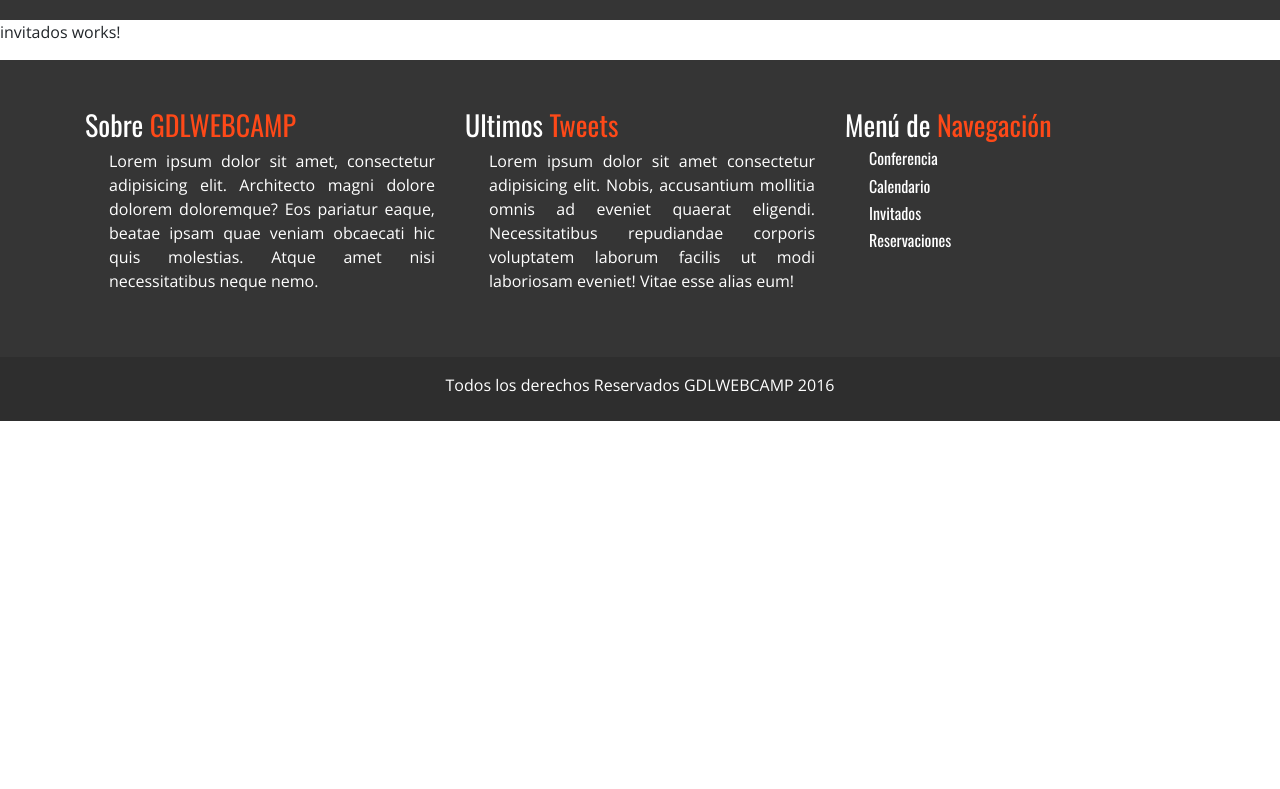
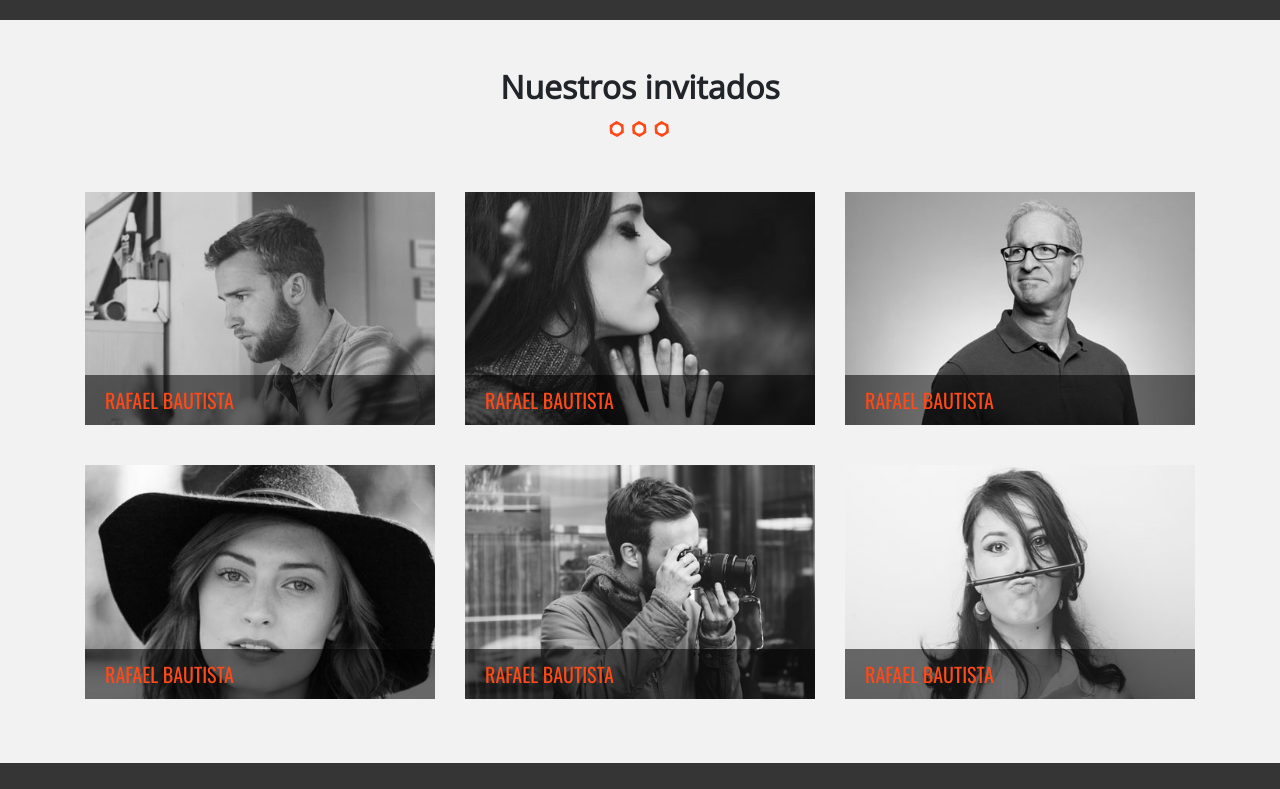
Before and after one commit to josheSD/Udemy-Project, an Angular app: page /invitados in a window 1280 px wide. Shown: the part 871-1660 px from the top of the page. Before the commit the page ends 1292 px from the top, so only its background shows below. Built offline with nearby package versions, Linux system fonts and the light colour scheme.

Commit message:
Terminado invitados

```diff
--- a/src/app/components/calendario/calendario.component.css
+++ b/src/app/components/calendario/calendario.component.css
@@ -0,0 +1,29 @@
+/* section calendario*/
+
+.calendario h2 {
+    font-family: 'Oswald', sans-serif;
+    text-transform: uppercase;
+}
+
+.calendario h3 {
+    font-family: 'PT Sans', sans-serif;
+}
+
+.calendario {
+    background-color: #F2F2F2;
+}
+
+.calendario .my-bg {
+    background-color: #fe4919;
+}
+
+.calendario h6 {
+    color: #fe4919;
+    font-weight: bold;
+    margin-bottom: 15px;
+}
+
+.calendario .fa {
+    color: #fe4919;
+    margin-right: 5px;
+}
--- a/src/app/components/calendario/calendario.component.html
+++ b/src/app/components/calendario/calendario.component.html
@@ -1,3 +1,87 @@
-<p>
-  calendario works!
-</p>
+<section class="calendario">
+    <div class="container">
+        <div class="row py-5">
+            <div class="col-12 text-center">
+                <h2 class="font-weight-bold">Calendario de Eventos </h2>
+                <img src="../../../assets/img/separador.png" alt="">
+            </div>
+        </div>
+        <div class="row text-center my-bg">
+            <div class="col-12">
+                <h3 class="text-white">2016-12-09</h3>
+            </div>
+        </div>
+
+        <div class="row text-center bg-white">
+            <div class="col-12 col-md-4 py-4 border">
+                <h6>NOMBRE DE TALLER</h6>
+                <p><i class="fa fa-clock-o"></i>2016-12-09 10:00:00 HRS</p>
+                <p><i class="fa fa-code"></i>TALLER</p>
+                <p><i class="fa fa-user"></i>PERSONA ENCARGADA</p>
+
+            </div>
+            <div class="col-12 col-md-4 py-4 border">
+                <h6>NOMBRE DE TALLER</h6>
+                <p><i class="fa fa-clock-o"></i>2016-12-09 10:00:00 HRS</p>
+                <p><i class="fa fa-code"></i>TALLER</p>
+                <p><i class="fa fa-user"></i>PERSONA ENCARGADA</p>
+
+            </div>
+            <div class="col-12 col-md-4 py-4 border">
+                <h6>NOMBRE DE TALLER</h6>
+                <p><i class="fa fa-clock-o"></i>2016-12-09 10:00:00 HRS</p>
+                <p><i class="fa fa-code"></i>TALLER</p>
+                <p><i class="fa fa-user"></i>PERSONA ENCARGADA</p>
+            </div>
+        </div>
+
+        <div class="row text-center bg-white">
+            <div class="col-12 col-md-4 py-4 border">
+                <h6>NOMBRE DE TALLER</h6>
+                <p><i class="fa fa-clock-o"></i>2016-12-09 10:00:00 HRS</p>
+                <p><i class="fa fa-code"></i>TALLER</p>
+                <p><i class="fa fa-user"></i>PERSONA ENCARGADA</p>
+
+            </div>
+            <div class="col-12 col-md-4 py-4 border">
+                <h6>NOMBRE DE TALLER</h6>
+                <p><i class="fa fa-clock-o"></i>2016-12-09 10:00:00 HRS</p>
+                <p><i class="fa fa-code"></i>TALLER</p>
+                <p><i class="fa fa-user"></i>PERSONA ENCARGADA</p>
+
+            </div>
+            <div class="col-12 col-md-4 py-4 border">
+                <h6>NOMBRE DE TALLER</h6>
+                <p><i class="fa fa-clock-o"></i>2016-12-09 10:00:00 HRS</p>
+                <p><i class="fa fa-code"></i>TALLER</p>
+                <p><i class="fa fa-user"></i>PERSONA ENCARGADA</p>
+            </div>
+        </div>
+
+        <div class="row text-center bg-white">
+            <div class="col-12 col-md-4 py-4 border">
+                <h6>NOMBRE DE TALLER</h6>
+                <p><i class="fa fa-clock-o"></i>2016-12-09 10:00:00 HRS</p>
+                <p><i class="fa fa-code"></i>TALLER</p>
+                <p><i class="fa fa-user"></i>PERSONA ENCARGADA</p>
+
+            </div>
+            <div class="col-12 col-md-4 py-4 border">
+                <h6>NOMBRE DE TALLER</h6>
+                <p><i class="fa fa-clock-o"></i>2016-12-09 10:00:00 HRS</p>
+                <p><i class="fa fa-code"></i>TALLER</p>
+                <p><i class="fa fa-user"></i>PERSONA ENCARGADA</p>
+
+            </div>
+            <div class="col-12 col-md-4 py-4 border">
+                <h6>NOMBRE DE TALLER</h6>
+                <p><i class="fa fa-clock-o"></i>2016-12-09 10:00:00 HRS</p>
+                <p><i class="fa fa-code"></i>TALLER</p>
+                <p><i class="fa fa-user"></i>PERSONA ENCARGADA</p>
+            </div>
+        </div>
+        <div class="row pb-5">
+            <div class="col-12"></div>
+        </div>
+    </div>
+</section>
--- a/src/app/components/invitados/invitados.component.css
+++ b/src/app/components/invitados/invitados.component.css
@@ -0,0 +1,42 @@
+/* parte de my-invitado*/
+
+li {
+    list-style: none
+}
+
+.my-invitado {
+    background-color: #F2F2F2;
+}
+
+.my-invitado .invitados-image {
+    position: relative;
+    width: 100%;
+}
+
+.my-invitado .invitados-image img {
+    filter: gray;
+    -webkit-filter: grayscale(1);
+    -webkit-transition: all .2s ease-in-out;
+}
+
+.my-invitado .invitados-image img:hover {
+    -webkit-filter: grayscale(0);
+}
+
+.my-invitado .invitados-name {
+    position: absolute;
+    bottom: 16px;
+    background-color: rgba(0, 0, 0, 0.55);
+    width: 100%;
+}
+
+.my-invitado .invitados-name p {
+    font-family: 'Oswald', sans-serif;
+    color: #fe4918;
+    text-transform: uppercase;
+    margin: 0px;
+    padding-left: 20px;
+    padding-top: 10px;
+    padding-bottom: 10px;
+    font-size: 20px;
+}
--- a/src/app/components/invitados/invitados.component.html
+++ b/src/app/components/invitados/invitados.component.html
@@ -1,3 +1,63 @@
-<p>
-  invitados works!
-</p>
+<section class="my-invitado">
+    <div class="container">
+        <div class="row py-5">
+            <div class="col-12 text-center">
+                <h2 class="font-weight-bold">Nuestros invitados </h2>
+                <img src="../../../assets/img/separador.png" alt="">
+            </div>
+        </div>
+        <div class="row pb-4">
+            <div class="col-12 col-md-4">
+                <div class="invitados-image">
+                    <img src="../../../assets/img/invitado1.jpg" class="img-fluid mb-3" alt="">
+                    <div class="invitados-name">
+                        <p class="">Rafael Bautista</p>
+                    </div>
+                </div>
+            </div>
+            <div class="col-12 col-md-4">
+                <div class="invitados-image">
+                    <img src="../../../assets/img/invitado2.jpg" class="img-fluid mb-3" alt="">
+                    <div class="invitados-name">
+                        <p class="">Rafael Bautista</p>
+                    </div>
+                </div>
+            </div>
+            <div class="col-12 col-md-4">
+                <div class="invitados-image">
+                    <img src="../../../assets/img/invitado3.jpg" class="img-fluid mb-3" alt="">
+                    <div class="invitados-name">
+                        <p class="">Rafael Bautista</p>
+                    </div>
+                </div>
+            </div>
+        </div>
+        <!--3 invitados-->
+        <div class="row pb-5 ">
+            <div class="col-12 col-md-4">
+                <div class="invitados-image">
+                    <img src="../../../assets/img/invitado4.jpg" class="img-fluid mb-3" alt="">
+                    <div class="invitados-name">
+                        <p class="">Rafael Bautista</p>
+                    </div>
+                </div>
+            </div>
+            <div class="col-12 col-md-4">
+                <div class="invitados-image">
+                    <img src="../../../assets/img/invitado5.jpg" class="img-fluid mb-3" alt="">
+                    <div class="invitados-name">
+                        <p class="">Rafael Bautista</p>
+                    </div>
+                </div>
+            </div>
+            <div class="col-12 col-md-4">
+                <div class="invitados-image">
+                    <img src="../../../assets/img/invitado6.jpg" class="img-fluid mb-3" alt="">
+                    <div class="invitados-name">
+                        <p class="">Rafael Bautista</p>
+                    </div>
+                </div>
+            </div>
+        </div>
+    </div>
+</section>
```
